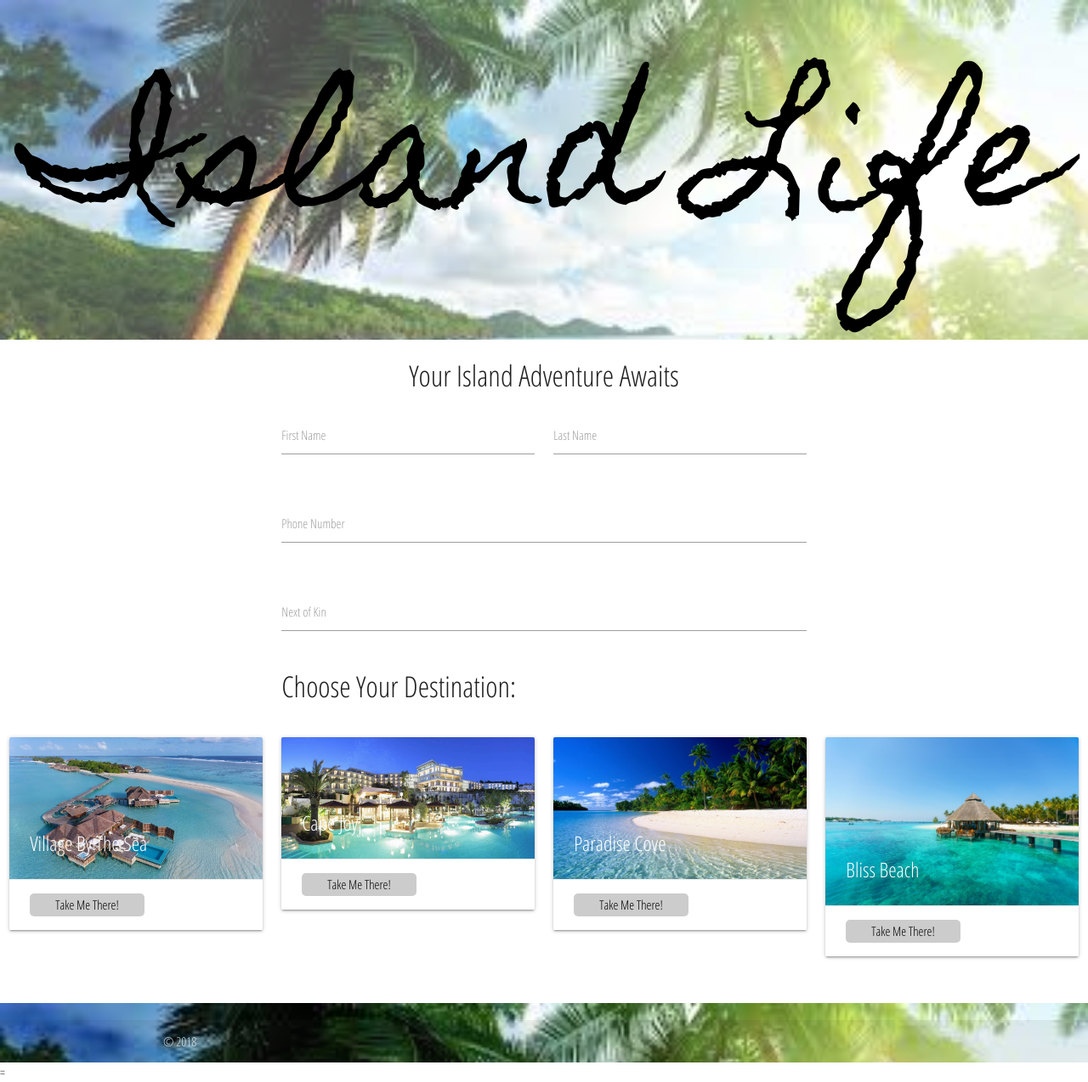
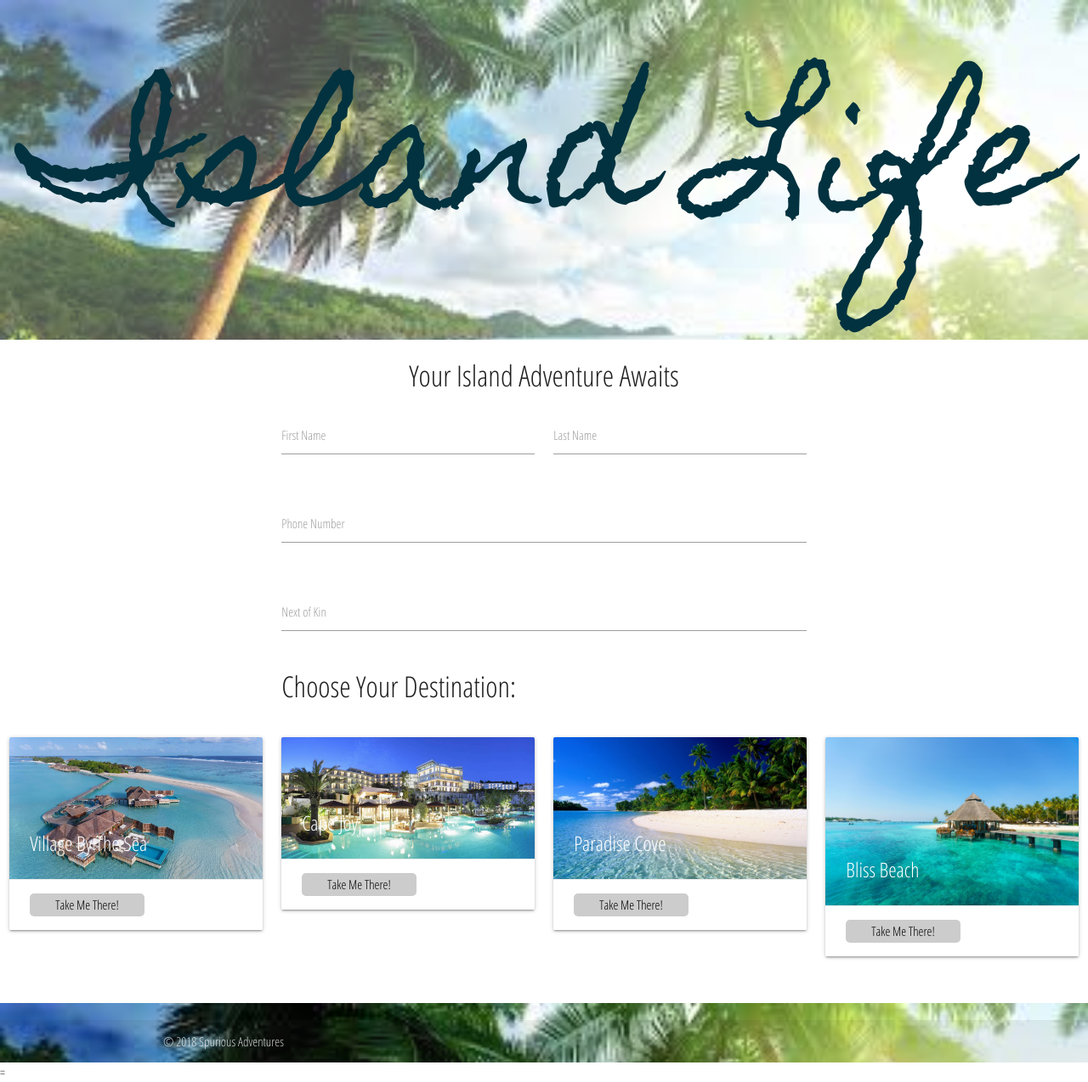
Before and after one commit to ReedBlack/island.death, a plain HTML site: page Alyssa/index.html in a window 1280 px wide. Shown: the whole page at 85% size. Drawn offline with nearby package versions, Linux system fonts and the light colour scheme.

Commit message:
landing page done

```diff
--- a/Alyssa/index.html
+++ b/Alyssa/index.html
@@ -1,5 +1,6 @@
 <!DOCTYPE html>
 <html lang="en">
+
 <head>
     <meta charset="UTF-8">
     <meta name="viewport" content="width=device-width, initial-scale=1.0">
@@ -9,14 +10,14 @@
     <link href="https://fonts.googleapis.com/css?family=Pacifico" rel="stylesheet">
     <link href="https://fonts.googleapis.com/css?family=Homemade+Apple" rel="stylesheet">
     <link href="https://fonts.googleapis.com/css?family=Open+Sans+Condensed:300" rel="stylesheet">
-    <meta name="viewport" content="width=device-width, initial-scale=1.0"/>
+    <meta name="viewport" content="width=device-width, initial-scale=1.0" />
 
     <title>Island Life</title>
 </head>
+
 <body>
     <header class="splash-page" class="col s12">
-        <div class="header-text"
-            <h4>Island Life</h4>
+        <div class="header-text" <h4>Island Life</h4>
         </div>
     </header>
 
@@ -107,27 +108,18 @@
         </div>
         </form>
     </div>
-
-
-
-
-        <section class="nav-image">
-
-
-
-        </section>
-
     </div>
 
     <footer class="page-footer">
 
         <div class="footer-copyright">
             <div class="container">
-                © 2018
+                © 2018 Spurious Adventures
             </div>
         </div>
     </footer>
 
     <script src="https://cdnjs.cloudflare.com/ajax/libs/materialize/1.0.0-beta/js/materialize.min.js"></script>=
 </body>
+
 </html>
--- a/Alyssa/site.css
+++ b/Alyssa/site.css
@@ -25,7 +25,7 @@
  .header-text {
       font-family: 'Homemade Apple', cursive;
       font-size: 12em;
-      color: black;
+      color: rgb(2, 50, 63);
       background:rgba(255,255,255,0.3);
       height: 400px;
       width: 100%;
```
Lines whose indentation alone changed are shown as unchanged.
